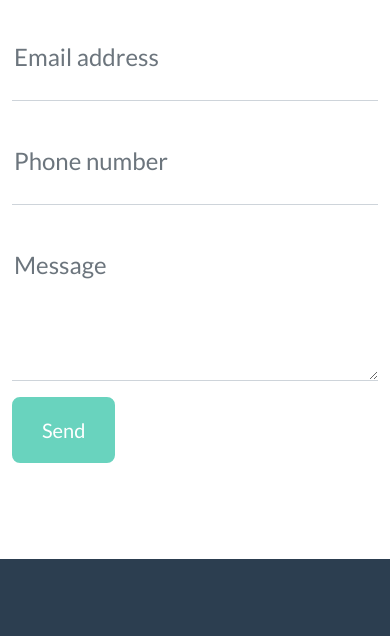
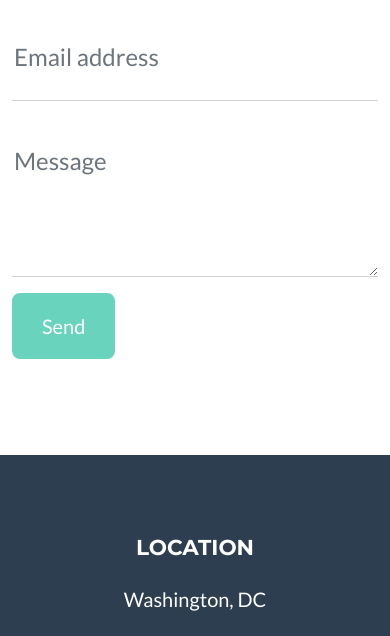
Before and after one commit to greggoldman11/greggoldman11.github.io, a website: page index.html in a window 390 px wide. Shown: the part 4054-4690 px from the top of the page. Drawn offline with nearby package versions, Linux system fonts and the light colour scheme.

Commit message:
Get rid of the phone number input on the contact form

```diff
--- a/index.html
+++ b/index.html
@@ -147,12 +147,6 @@
                                 <label for="email">Email address</label>
                                 <div class="invalid-feedback" data-sb-feedback="email:required">An email is required.</div>
                                 <div class="invalid-feedback" data-sb-feedback="email:email">Email is not valid.</div>
-                            </div>
-                            <!-- Phone number input-->
-                            <div class="form-floating mb-3">
-                                <input class="form-control" id="phone" type="tel" placeholder="(123) 456-7890" data-sb-validations="required" />
-                                <label for="phone">Phone number</label>
-                                <div class="invalid-feedback" data-sb-feedback="phone:required">A phone number is required.</div>
                             </div>
                             <!-- Message input-->
                             <div class="form-floating mb-3">
```
